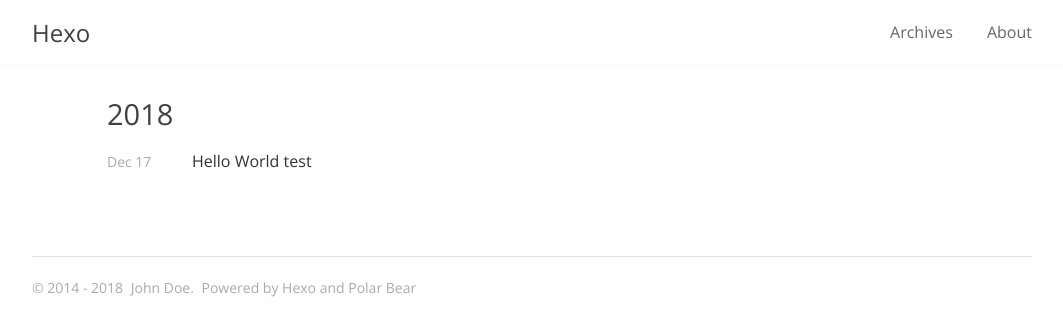
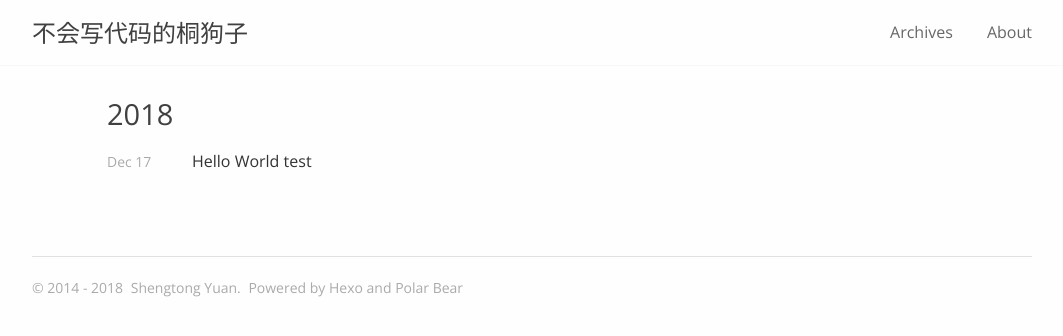
Before and after one commit to ystkk/ystkk.github.io, a plain HTML site: page archives/2018/12/index.html in a window 1280 px wide. Shown: the whole page, without its empty margins (108-1171 px from the left). Drawn offline with nearby package versions, Linux system fonts and the light colour scheme.

Commit message:
Site updated: 2018-12-18 21:28:31

```diff
--- a/archives/2018/12/index.html
+++ b/archives/2018/12/index.html
@@ -19,7 +19,7 @@
 
 
 
-  <link rel="alternate" href="/default" title="Hexo">
+  <link rel="alternate" href="/default" title="不会写代码的桐狗子">
 
 
 
@@ -32,12 +32,12 @@
 
 
 <meta property="og:type" content="website">
-<meta property="og:title" content="Hexo">
+<meta property="og:title" content="不会写代码的桐狗子">
 <meta property="og:url" content="http://yoursite.com/archives/2018/12/index.html">
-<meta property="og:site_name" content="Hexo">
+<meta property="og:site_name" content="不会写代码的桐狗子">
 <meta property="og:locale" content="default">
 <meta name="twitter:card" content="summary">
-<meta name="twitter:title" content="Hexo">
+<meta name="twitter:title" content="不会写代码的桐狗子">
 
 
 <link rel="stylesheet" type="text/css" href="/css/style.css?v=1.1">
@@ -64,7 +64,7 @@
 
     <title>
 
-    Archives - Hexo
+    Archives - 不会写代码的桐狗子
 
 </title>
   </head>
@@ -73,7 +73,7 @@
     <div id="page">
       <header id="masthead"><div class="site-header-inner">
     <h1 class="site-title">
-        <a href="/." class="logo">Hexo</a>
+        <a href="/." class="logo">不会写代码的桐狗子</a>
     </h1>
 
     <nav id="nav-top">
@@ -159,7 +159,7 @@
         2014 -
 
     2018
-    <span class="footer-author">John Doe.</span>
+    <span class="footer-author">Shengtong Yuan.</span>
     <span class="power-by">
         Powered by <a class="hexo-link" href="https://hexo.io/">Hexo</a> and <a class="theme-link" href="https://github.com/frostfan/hexo-theme-polarbear">Polar Bear</a>
     </span>
```
Also changed, not shown: 2018/12/17/hello-world/index.html (+5 -5 lines), archives/2018/index.html (+7 -7 lines), archives/index.html (+7 -7 lines), index.html (+7 -7 lines).
